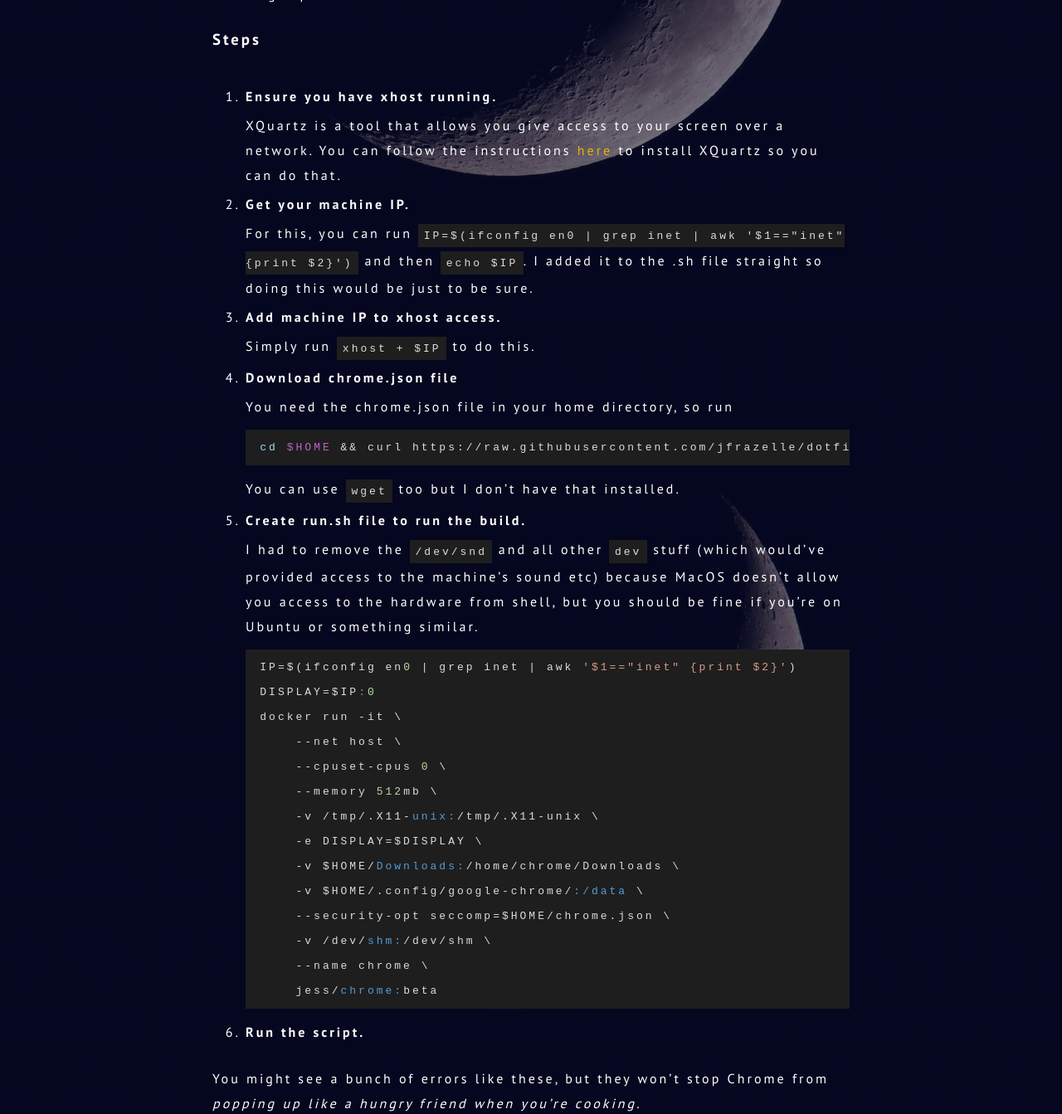
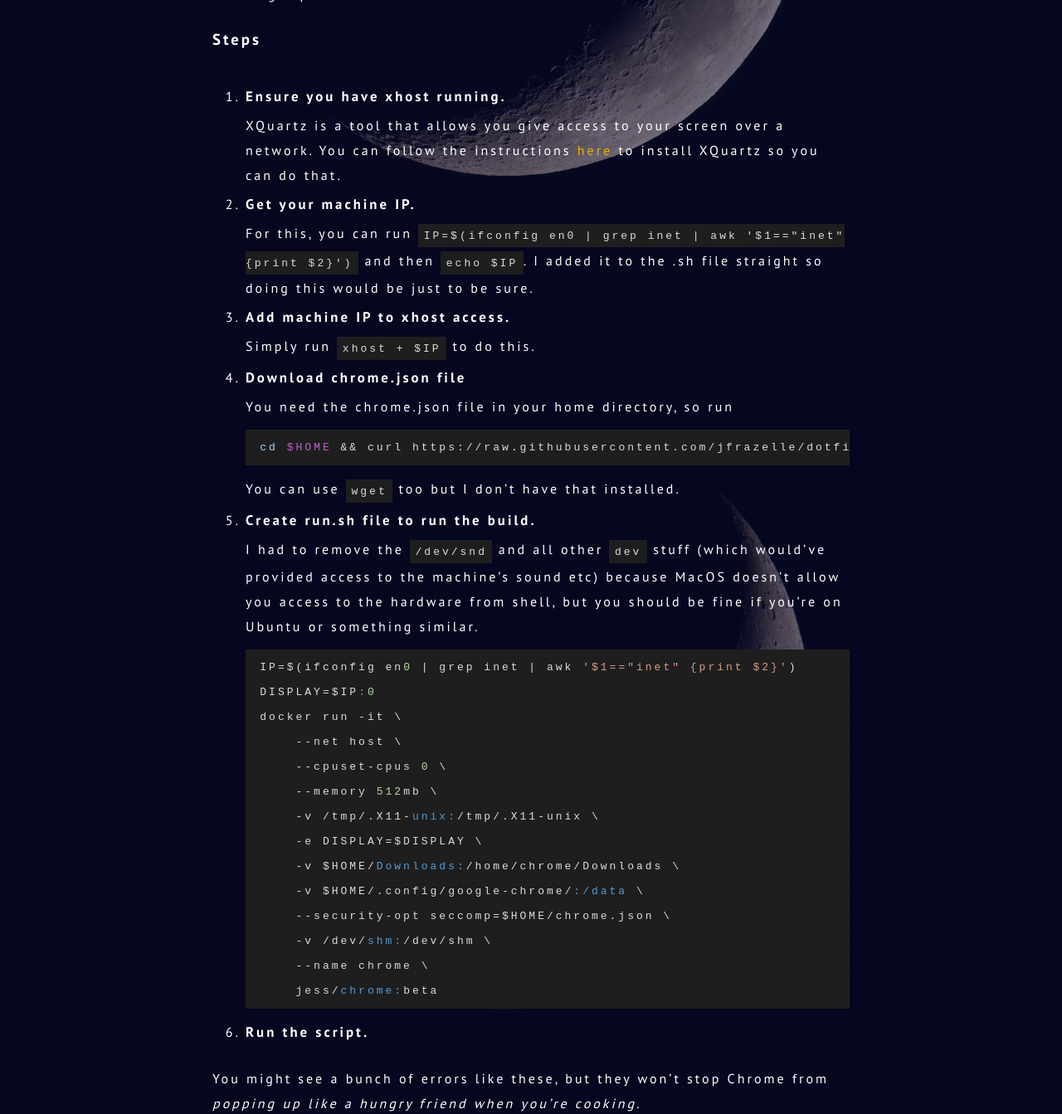
Before and after one commit to OpeOnikute/opeonikute.github.io, a Jekyll site: the page built from posts/running-chrome-in-a-container.md, in a window 1280 px wide. Shown: the part 325-1668 px from the top of the page at 83% size. Built offline with Jekyll 4.4.1, drawn with Linux system fonts in a browser that asks for light colours.

Commit message:
fix: make bold texts slightly bigger

```diff
--- a/css/style.css
+++ b/css/style.css
@@ -77,6 +77,10 @@ main h1 {
 main a {
   color: inherit;
   text-decoration: none;
+}
+
+main strong {
+  font-size: 105%;
 }
 
 main.blog {
```
